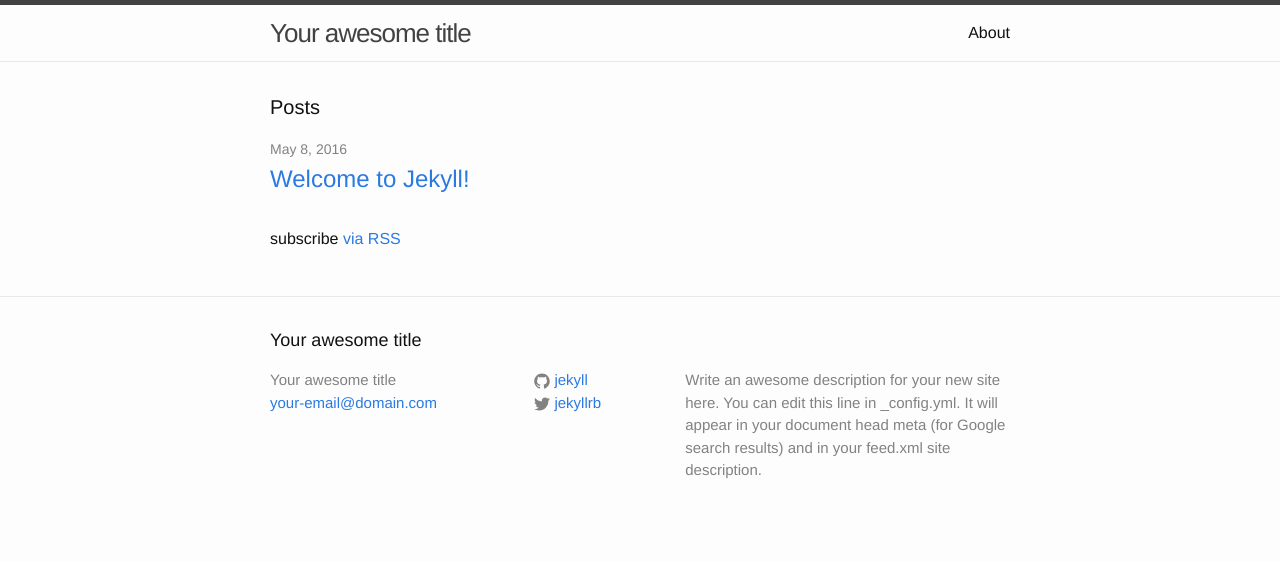
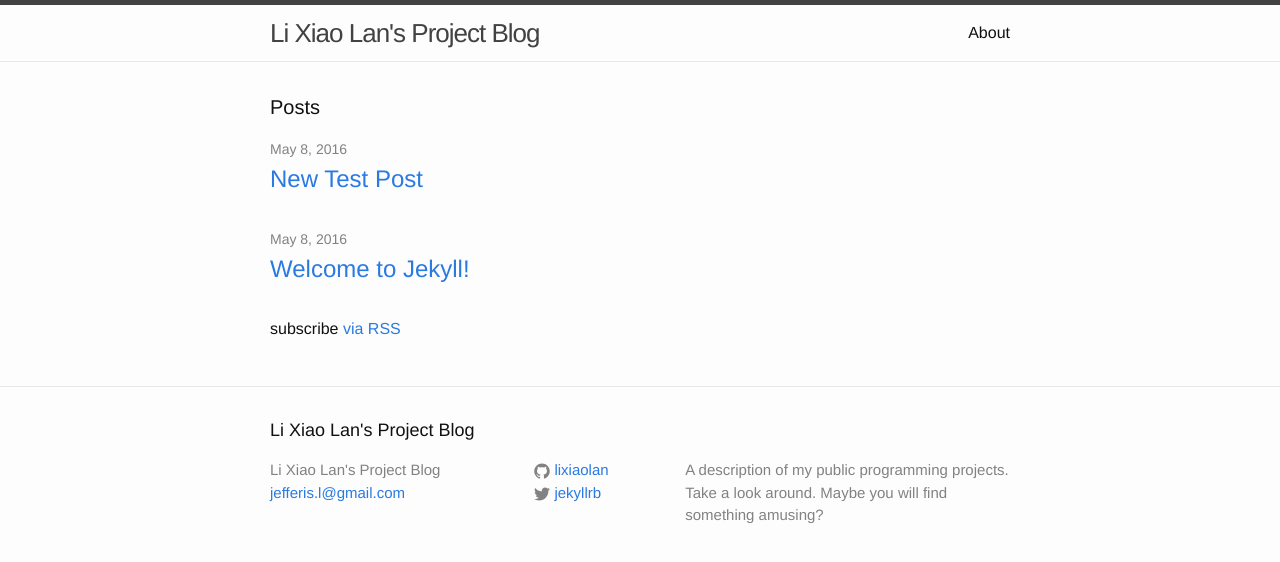
Before and after one commit to lixiaolan/lixiaolan.github.io, a Jekyll site: the page built from index.html, in a window 1280 px wide. Shown: the top 562 px of the page. Built offline with Jekyll 4.4.1, drawn with Linux system fonts in a browser that asks for light colours.

Commit message:
Added a test post

```diff
--- a/_config.yml
+++ b/_config.yml
@@ -6,16 +6,14 @@
 # 'jekyll serve'. If you change this file, please restart the server process.
 
 # Site settings
-title: Your awesome title
-email: your-email@domain.com
+title: Li Xiao Lan's Project Blog
+email: jefferis.l@gmail.com
 description: > # this means to ignore newlines until "baseurl:"
-  Write an awesome description for your new site here. You can edit this
-  line in _config.yml. It will appear in your document head meta (for
-  Google search results) and in your feed.xml site description.
+             A description of my public programming projects. Take a look around. Maybe you will find something amusing?
 baseurl: "" # the subpath of your site, e.g. /blog
 url: "http://yourdomain.com" # the base hostname & protocol for your site
 twitter_username: jekyllrb
-github_username:  jekyll
+github_username:  lixiaolan
 
 # Build settings
 markdown: kramdown
```
Also changed, not shown: _posts/2016-05-08-new-post.markdown (added, +9 -0 lines).
